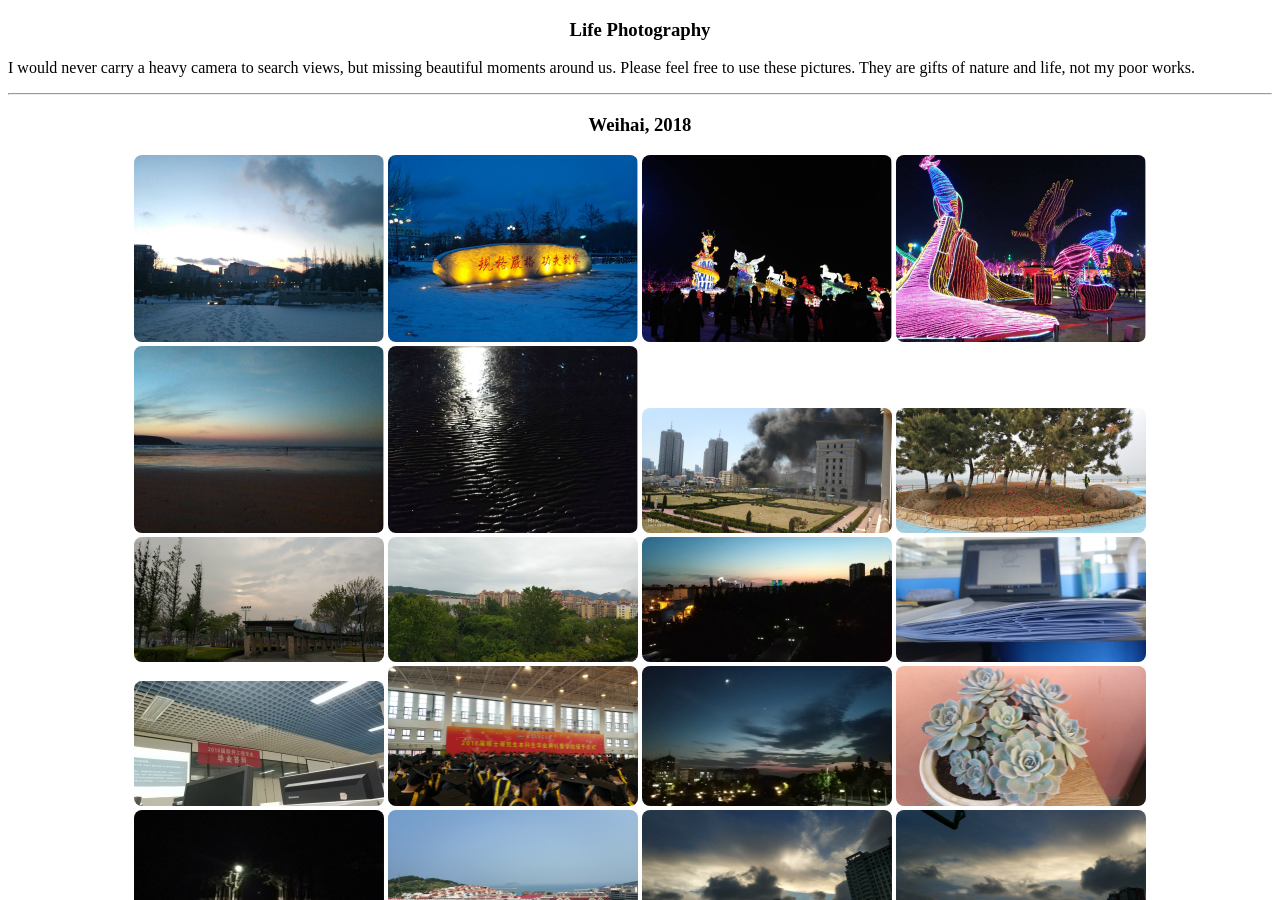
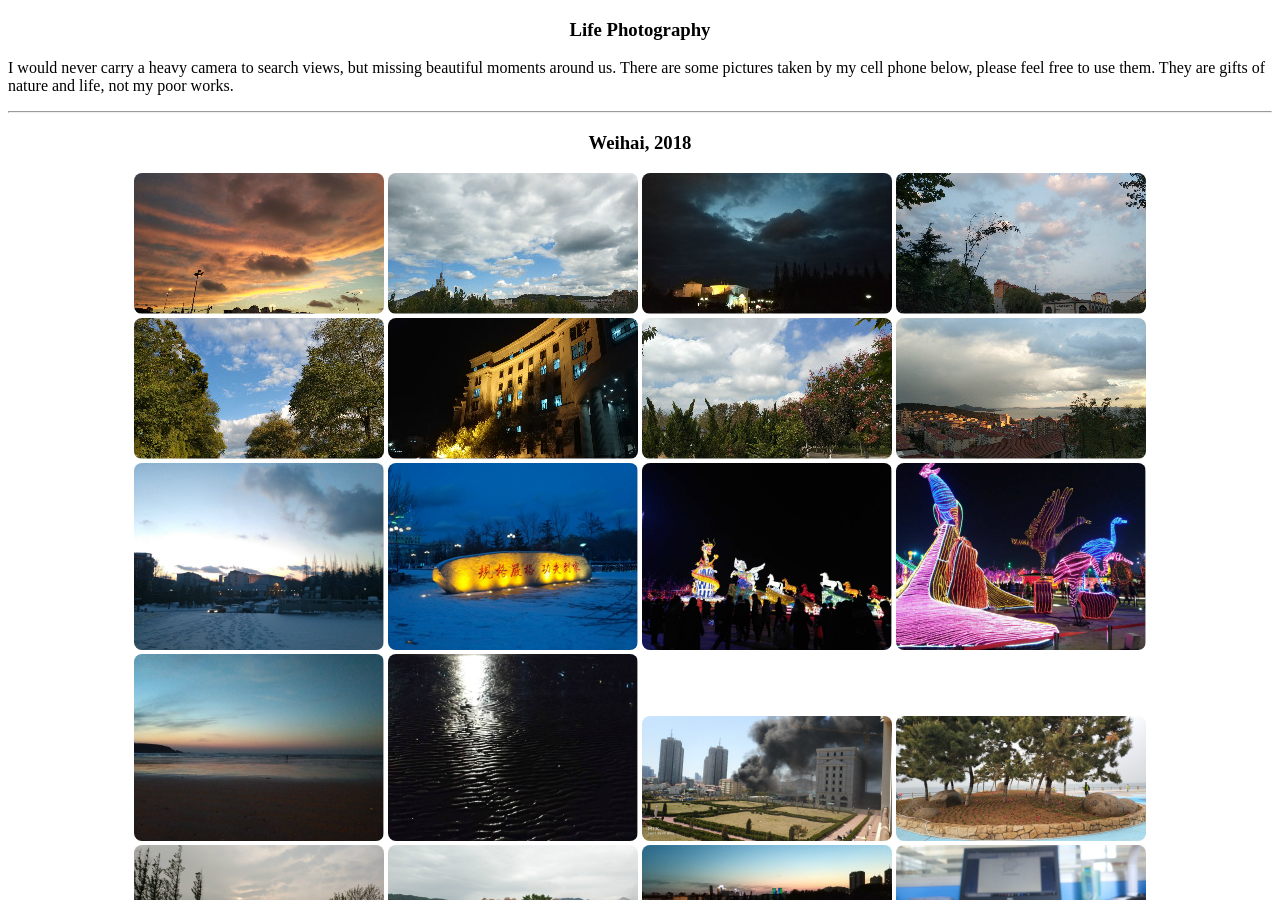
Before and after one commit to PAULYZHENG/paulyzheng.github.io, a Jekyll site: the page photograph/index.html, which Jekyll copies as it is, in a window 1280 px wide and 900 px high. Built offline with Jekyll 4.4.1, drawn with Linux system fonts in a browser that asks for light colours.

Commit message:
Update index.html

```diff
--- a/photograph/index.html
+++ b/photograph/index.html
@@ -11,12 +11,20 @@
   <section style="text-align:center;">
     <h3>Life Photography</h3>
     <p style="text-align:left;">
-      I would never carry a heavy camera to search views, but missing beautiful moments around us. Please feel free to use these pictures. They are gifts of nature and life, not my poor works.
+      I would never carry a heavy camera to search views, but missing beautiful moments around us. There are some pictures taken by my cell phone below, please feel free to use them. They are gifts of nature and life, not my poor works.
     </p>
     <hr />
 
     <h3>Weihai, 2018</h3>
     <div >
+      <a class="example-image-link" href="./photo/2018059.jpg" data-lightbox="2018" data-title=""><img class="example-image" src="./thumbnail/2018059.jpg"/></a>
+      <a class="example-image-link" href="./photo/2018061.jpg" data-lightbox="2018" data-title=""><img class="example-image" src="./thumbnail/2018061.jpg"/></a>
+      <a class="example-image-link" href="./photo/2018062.jpg" data-lightbox="2018" data-title=""><img class="example-image" src="./thumbnail/2018062.jpg"/></a>
+      <a class="example-image-link" href="./photo/2018057.jpg" data-lightbox="2018" data-title=""><img class="example-image" src="./thumbnail/2018057.jpg"/></a>
+      <a class="example-image-link" href="./photo/2018055.jpg" data-lightbox="2018" data-title=""><img class="example-image" src="./thumbnail/2018055.jpg"/></a>
+      <a class="example-image-link" href="./photo/2018060.jpg" data-lightbox="2018" data-title=""><img class="example-image" src="./thumbnail/2018060.jpg"/></a>
+      <a class="example-image-link" href="./photo/2018058.jpg" data-lightbox="2018" data-title=""><img class="example-image" src="./thumbnail/2018058.jpg"/></a>
+      <a class="example-image-link" href="./photo/2018056.jpg" data-lightbox="2018" data-title=""><img class="example-image" src="./thumbnail/2018056.jpg"/></a>
       <a class="example-image-link" href="./photo/2018001.jpg" data-lightbox="2018" data-title=""><img class="example-image" src="./thumbnail/2018001.jpg"/></a>
       <a class="example-image-link" href="./photo/2018002.jpg" data-lightbox="2018" data-title=""><img class="example-image" src="./thumbnail/2018002.jpg"/></a>
       <a class="example-image-link" href="./photo/2018003.jpg" data-lightbox="2018" data-title=""><img class="example-image" src="./thumbnail/2018003.jpg"/></a>
```
